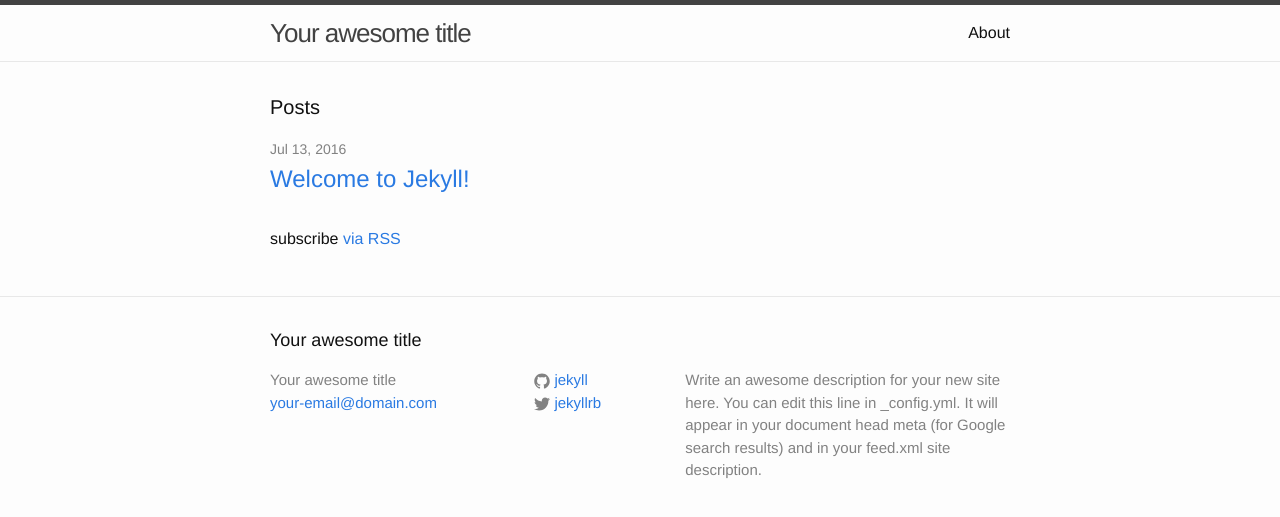
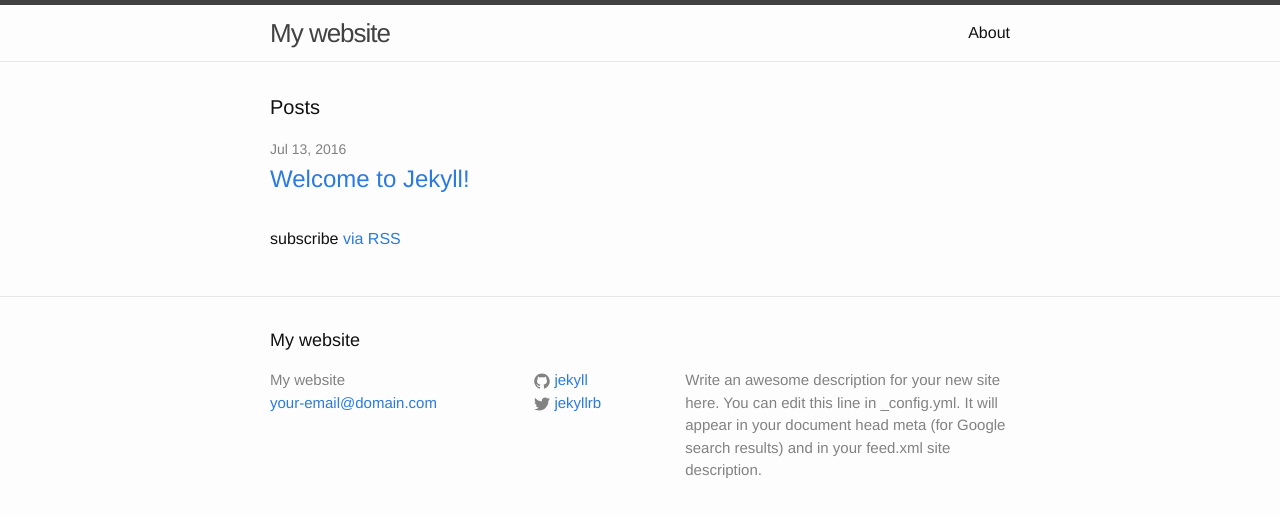
Before and after one commit to johnchase/johnchase.github.io, a Jekyll site: the page built from index.html, in a window 1280 px wide. Shown: the top 517 px of the page. Built offline with Jekyll 4.4.1, drawn with Linux system fonts in a browser that asks for light colours.

Commit message:
added updates

```diff
--- a/_config.yml
+++ b/_config.yml
@@ -6,7 +6,7 @@
 # 'jekyll serve'. If you change this file, please restart the server process.
 
 # Site settings
-title: Your awesome title
+title: My website
 email: your-email@domain.com
 description: > # this means to ignore newlines until "baseurl:"
   Write an awesome description for your new site here. You can edit this
```
Also changed, not shown: 1 other file.
